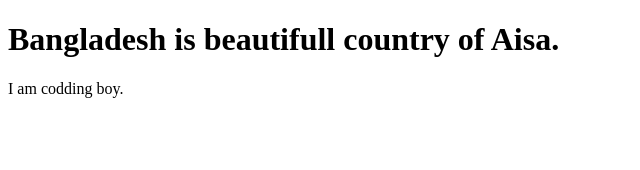
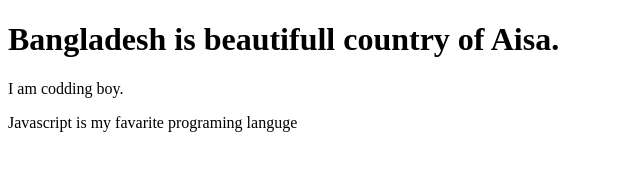
Before and after one commit to ShakilBepari/secend-website-test, a plain HTML site: page index.html in a window 1280 px wide. Shown: the whole page, without its empty margins (0-640 px from the left). Drawn offline with Linux system fonts and the light colour scheme.

Commit message:
Update index.html

```diff
--- a/index.html
+++ b/index.html
@@ -9,5 +9,6 @@
 <body>
     <h1>Bangladesh is beautifull country of Aisa.</h1>
     <p>I am codding boy.</p>
+    <p>Javascript is my favarite programing languge</p>
 </body>
 </html>
```
